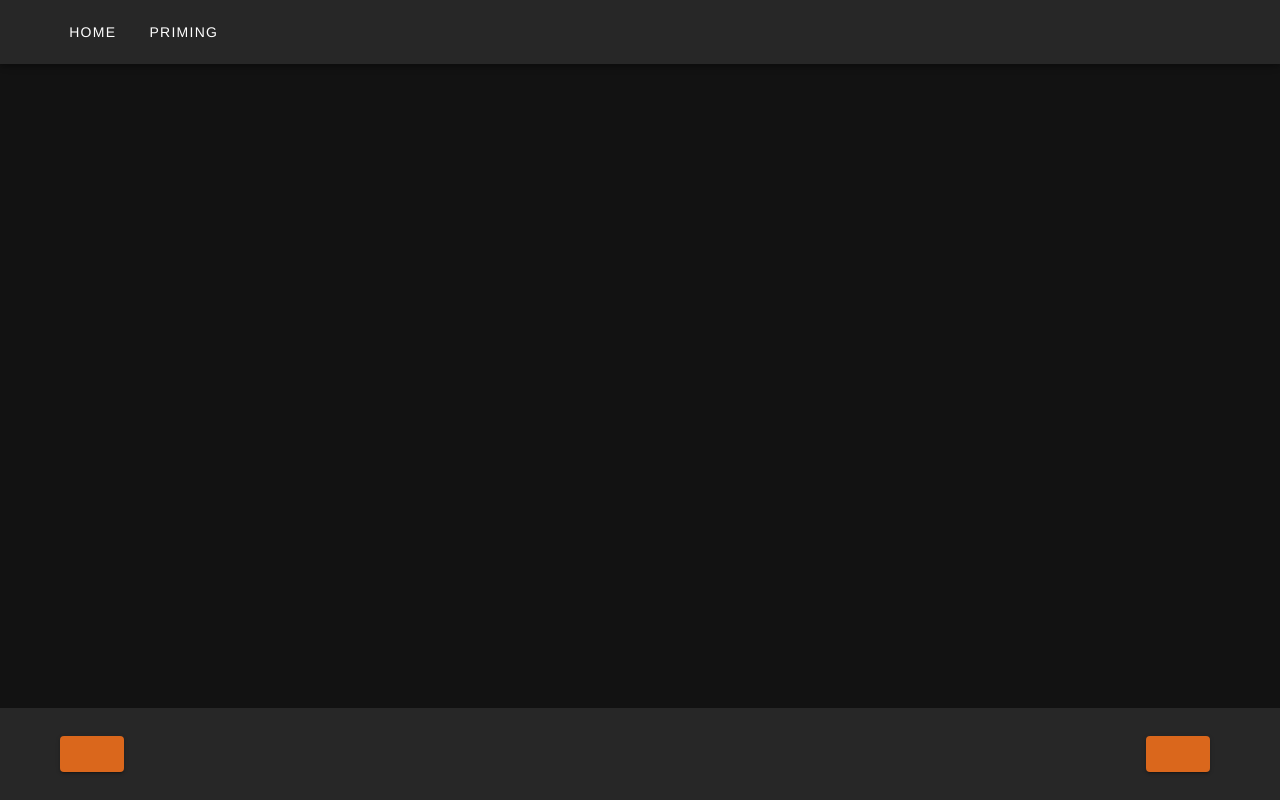
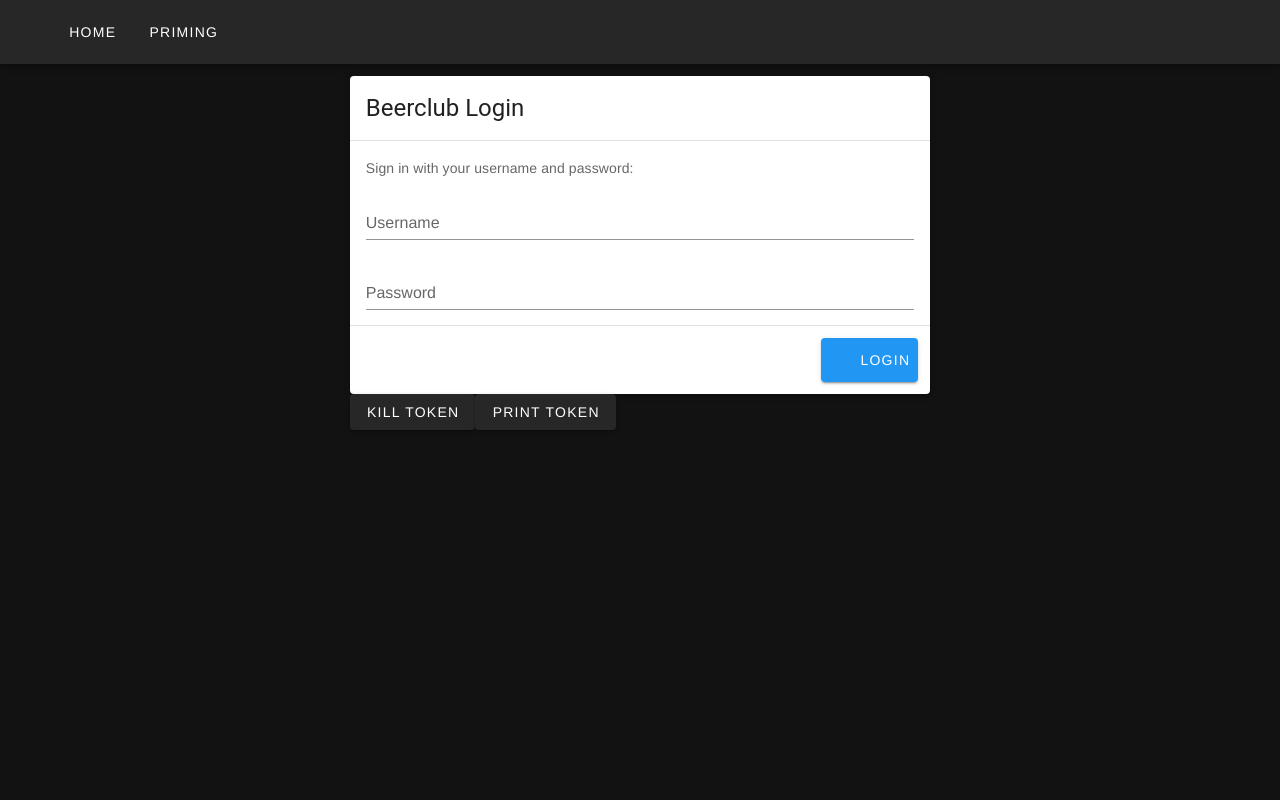
Before and after one commit to EmilMadsen/thebeerhub-ui, a Vue app: page /login in a window 1280 px wide. Built offline with nearby package versions, Linux system fonts and the light colour scheme; the HTML template or start-up script is replaced by a standard one.

Commit message:
added simple login. wip

```diff
--- a/src/App.vue
+++ b/src/App.vue
@@ -12,17 +12,10 @@
       >
       <v-spacer></v-spacer>
 
-      <!-- <v-btn icon>
-        <v-icon>mdi-magnify</v-icon>
+      <v-btn icon @click="gotoPage('login')">
+        <v-icon>mdi-account</v-icon>
       </v-btn>
 
-      <v-btn icon>
-        <v-icon>mdi-heart</v-icon>
-      </v-btn> -->
-
-      <v-btn icon>
-        <v-icon>mdi-dots-vertical</v-icon>
-      </v-btn>
     </v-app-bar>
 
     <v-navigation-drawer
@@ -54,7 +47,8 @@
       <router-view></router-view>
     </v-main>
 
-    <Footer />
+    <!-- <Footer /> -->
+
   </v-app>
 </template>
 
@@ -68,9 +62,9 @@ export default {
       group: null,
     }),
 
-  components: {
-    Footer: () => import("@/components/Footer"),
-  },
+  // components: {
+  //   Footer: () => import("@/components/Footer"),
+  // },
 
   methods: {
     gotoPage(name) {
--- a/src/router/index.js
+++ b/src/router/index.js
@@ -5,6 +5,7 @@ import Details from '../views/Details.vue'
 import Create from '../views/Create.vue'
 import Stepper from '../views/Stepper.vue'
 import PrimingSugar from '../views/PrimingSugar.vue'
+import Login from '../views/Login.vue'
 
 Vue.use(Router)
 
@@ -14,6 +15,12 @@ export default new Router({
   routes: [
 
     { path: '/', redirect: { name: 'home' }},
+
+    {
+      path: '/login',
+      name: 'login',
+      component: Login,
+    },
 
     {
       path: '/home',
--- /dev/null
+++ b/src/service/BrewService.js
@@ -0,0 +1,60 @@
+import axios from 'axios';
+
+class BrewService {
+
+  constructor() {
+    let service = axios.create({});
+    if (null != localStorage.getItem('user-token')) {
+        service.interceptors.request.use((config) => {
+            config.headers.common['Authorization'] = localStorage.getItem('user-token')
+            return config
+          })
+    }
+    this.service = service;
+  }
+
+  login(username, password) {
+    this.service
+    .post(process.env.VUE_APP_API_BREW + '/login', {username: username, password: password})
+    .then((response) => {
+      if (response.status === 200) {
+
+        localStorage.setItem('user-token', response.headers.token);
+
+        // update token?
+        this.service.interceptors.request.use((config) => {
+            config.headers.common['Authorization'] = localStorage.getItem('user-token')
+            return config
+          })
+
+        console.log("set token")
+        window.location.href = '/home';
+
+      } else {
+        alert(response)
+      }
+    })
+    .catch((error) => {
+      console.log(error);
+    });
+  }
+
+  get(path) {
+    return this.service.get(path)
+  }
+
+  post(path, payload) {
+    return this.service.request({
+      method: 'POST',
+      url: path,
+      responseType: 'json',
+      data: payload
+    })
+  }
+
+  delete(path) {
+      return this.service.delete(path)
+  }
+}
+
+export default new BrewService;
--- a/src/views/Create.vue
+++ b/src/views/Create.vue
@@ -10,7 +10,8 @@
 </template>
 
 <script>
-import axios from "axios";
+
+import BrewService from '../service/BrewService'
 
 export default {
 
@@ -27,7 +28,7 @@ export default {
   methods: {
 
     saveBrew() {
-      axios
+      BrewService
         .post(process.env.VUE_APP_API_BREW + '/brew/', this.brew)
         .then((response) => {
           console.log(response);
--- a/src/views/Home.vue
+++ b/src/views/Home.vue
@@ -23,7 +23,7 @@
 
 <script>
 
-import axios from "axios";
+import BrewService from '../service/BrewService.js'
 
 export default {
   components: {
@@ -39,7 +39,7 @@ export default {
   },
 
   mounted() {
-    axios
+    BrewService
       .get(process.env.VUE_APP_API_BREW + "/brew")
       .then((response) => {
         console.log(response);
@@ -55,7 +55,6 @@ export default {
     gotoBrew(brewId) {
       console.log("opening: " + brewId)
       this.$router.push({ path: '/details/' + brewId})
-
     }
 
   }
--- /dev/null
+++ b/src/views/Login.vue
@@ -0,0 +1,85 @@
+<template>
+  <v-container>
+
+            <v-layout wrap>
+        <v-flex sm12 md6 offset-md3>
+          <v-card elevation="4" light tag="section">
+            <v-card-title>
+              <v-layout align-center justify-space-between>
+                <h3 class="headline">
+                  Beerclub Login
+                </h3>
+              </v-layout>
+            </v-card-title>
+            <v-divider></v-divider>
+            <v-card-text>
+              <p>Sign in with your username and password:</p>
+              <v-form>
+                <v-text-field
+                              outline
+                              label="Username"
+                              type="text"
+                              v-model="username"></v-text-field>
+                <v-text-field
+                              outline
+                              hide-details
+                              label="Password"
+                              type="password"
+                              v-model="password"></v-text-field>
+              </v-form>
+            </v-card-text>
+            <v-divider></v-divider>
+            <v-card-actions :class="{ 'pa-3': $vuetify.breakpoint.smAndUp }">
+              <v-spacer></v-spacer>
+              <v-btn color="info" :large="$vuetify.breakpoint.smAndUp" @click="login">
+                <v-icon left>mdi-lock</v-icon>
+                Login
+              </v-btn>
+            </v-card-actions>
+          </v-card>
+
+          <v-btn @click="killToken">kill token</v-btn>
+          <v-btn @click="printToken">print token</v-btn>
+
+        </v-flex>
+      </v-layout>
+
+  </v-container>
+</template>
+
+<script>
+
+import BrewService from '../service/BrewService'
+
+export default {
+
+  components: {
+  },
+
+  data() {
+    return {
+      username: "",
+      password: ""
+    };
+  },
+
+  methods: {
+
+    login() {
+      BrewService.login( this.username, this.password)
+    },
+
+    killToken() {
+      localStorage.removeItem('user-token');
+    },
+
+    printToken() {
+      alert(localStorage.getItem('user-token'))
+    }
+
+  }
+};
+</script>
+
+<style>
+</style>
--- a/src/views/Stepper.vue
+++ b/src/views/Stepper.vue
@@ -23,7 +23,8 @@
 </template>
 
 <script>
-    import axios from "axios";
+
+    import BrewService from '../service/BrewService'
 
     export default {
 
@@ -75,7 +76,7 @@
             },
 
             loadStep() {
-                  axios.get(process.env.VUE_APP_API_BREW + "/step/parent/" + this.id + '/active')
+                  BrewService.get(process.env.VUE_APP_API_BREW + "/step/parent/" + this.id + '/active')
                       .then((response) => {
                           console.log(response);
                           this.activeStep = response.data;
@@ -86,7 +87,7 @@
             },
 
             loadBrew() {
-                axios.get(process.env.VUE_APP_API_BREW + "/brew/" + this.id)
+                BrewService.get(process.env.VUE_APP_API_BREW + "/brew/" + this.id)
                     .then((response) => {
                         console.log(response);
                         this.brew = response.data;
@@ -98,7 +99,7 @@
 
             nextStep() {
                 let timestamp = new Date().toISOString();
-                axios.post(process.env.VUE_APP_API_BREW + "/step/parent/" + this.id + '/next/' + timestamp)
+                BrewService.post(process.env.VUE_APP_API_BREW + "/step/parent/" + this.id + '/next/' + timestamp)
                     .then((response) => {
                         console.log(response);
                         this.loadStep()
```
Also changed, not shown: src/views/Details.vue (+5 -5 lines).
